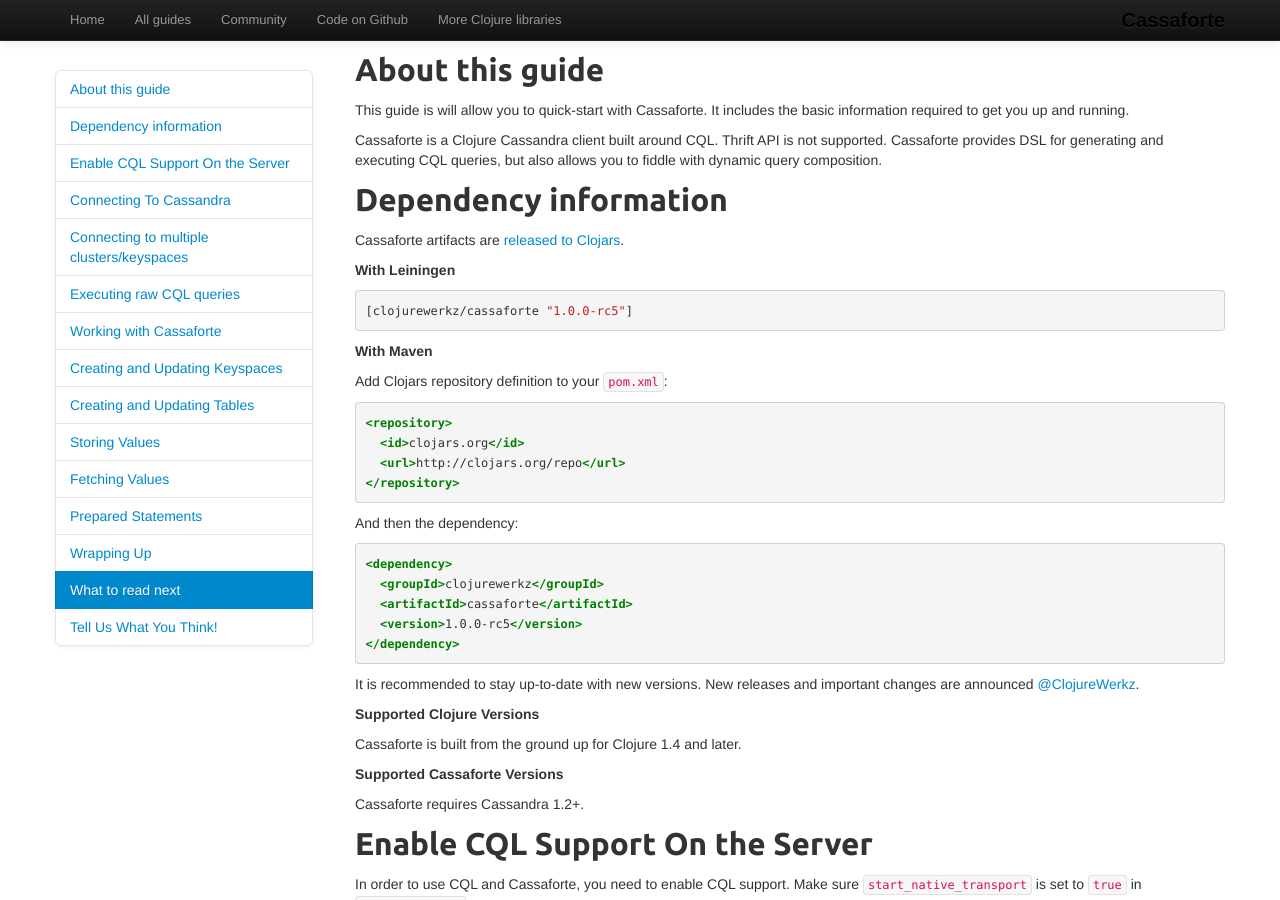
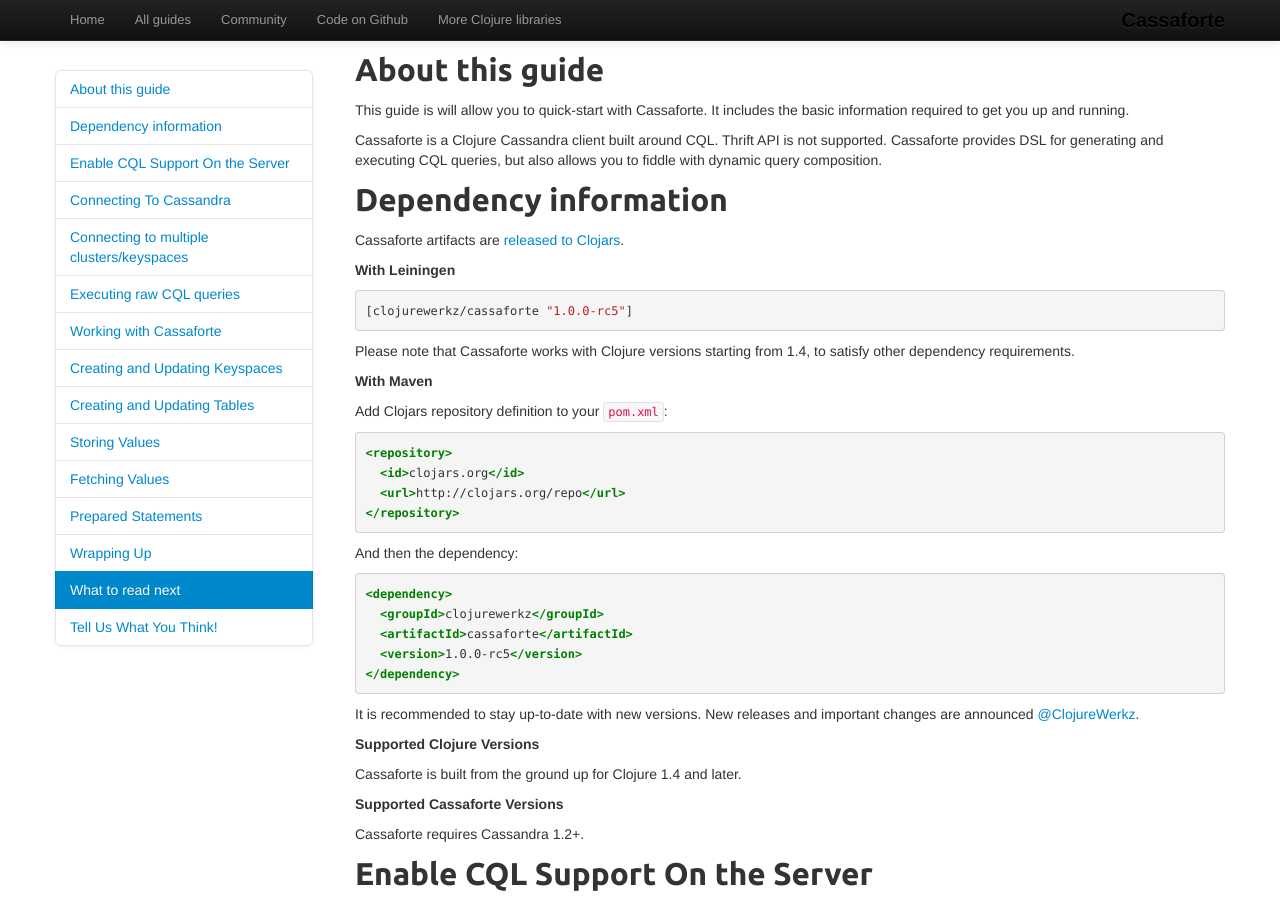
Before and after one commit to clojurewerkz/cassaforte.docs, a Jekyll site: the page built from articles/getting_started.md, in a window 1280 px wide and 900 px high. Built offline with Jekyll 4.4.1, drawn with Linux system fonts in a browser that asks for light colours; some web fonts are replaced; Markdown is read by kramdown in place of the engine named in the settings.

Commit message:
Minor fixes in Getting Started guide, thanks @steini

````diff
--- a/articles/getting_started.md
+++ b/articles/getting_started.md
@@ -21,6 +21,9 @@ __With Leiningen__
 ```clojure
 [clojurewerkz/cassaforte "1.0.0-rc5"]
 ```
+
+Please note that Cassaforte works with Clojure versions starting from 1.4, to satisfy other
+dependency requirements.
 
 __With Maven__
 
````
Also changed, not shown: other parts of articles/getting_started.md (+1 -1 lines).
